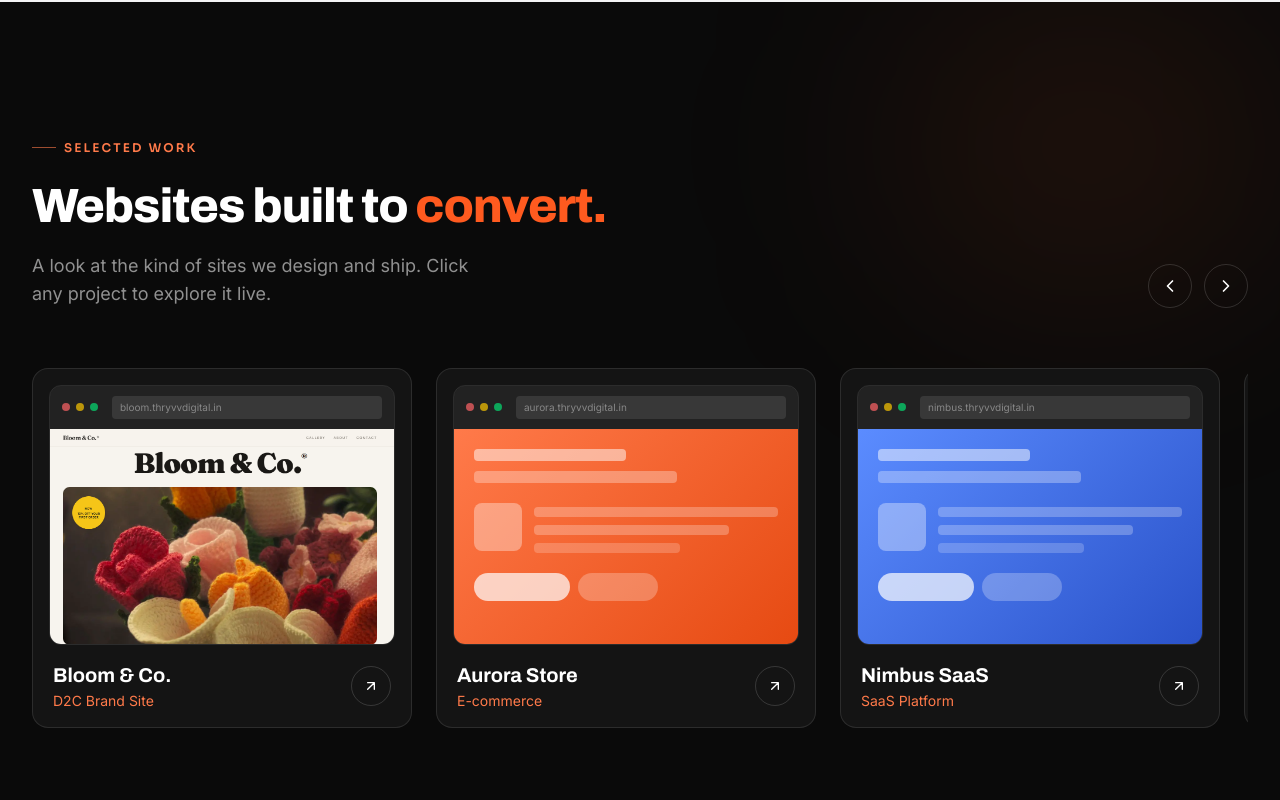
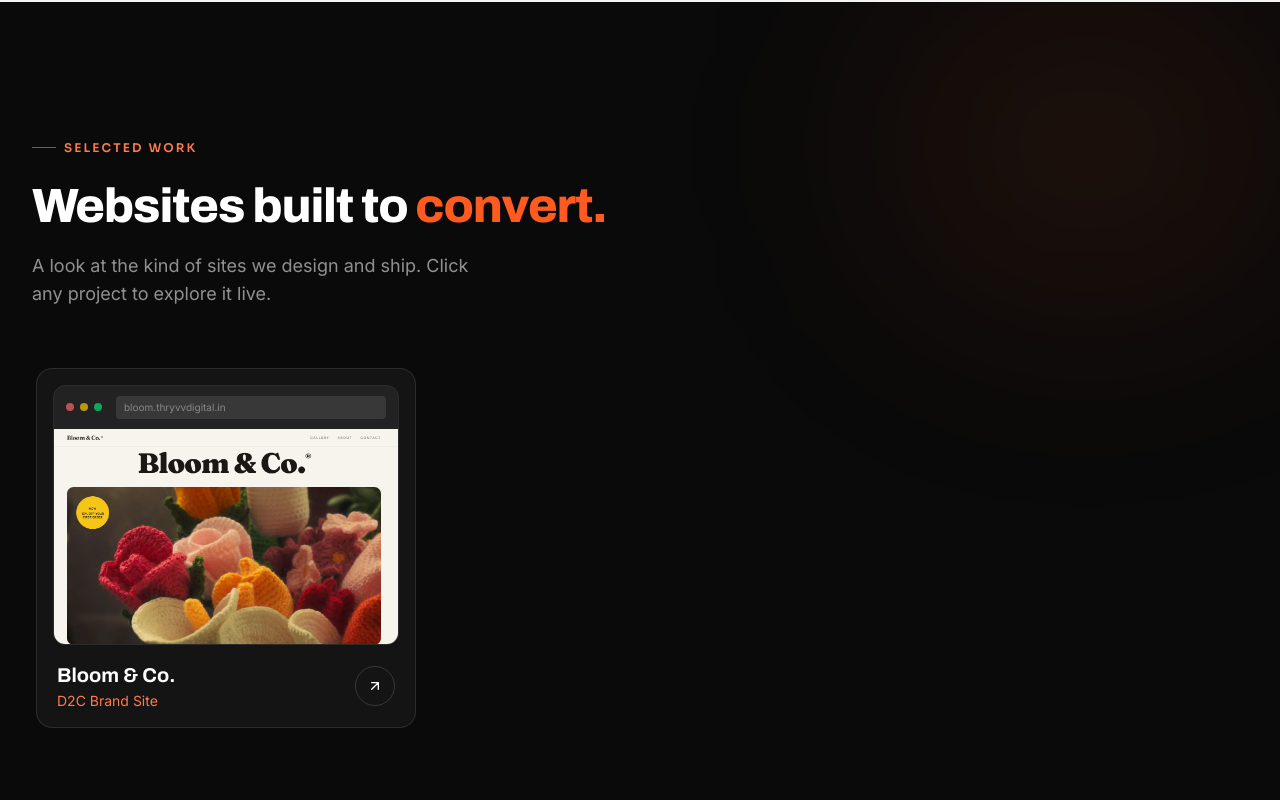
Before and after one commit to Dheeraj2k4/Thryvv_Website, a Next.js app: page / in a window 1280 px wide. Shown: the part 1120-1920 px from the top of the page. Built offline with nearby package versions, Linux system fonts and the light colour scheme; no server answers.

Commit message:
Show only Bloom & Co. project; hide carousel arrows when single item

```diff
--- a/components/sections/Work.tsx
+++ b/components/sections/Work.tsx
@@ -26,38 +26,6 @@ const projects: Project[] = [
     from: "#ff5c8a",
     to: "#c2185b",
     image: "/images/bloom-preview.png",
-  },
-  {
-    name: "Aurora Store",
-    tag: "E-commerce",
-    href: "https://aurora.thryvvdigital.in",
-    domain: "aurora.thryvvdigital.in",
-    from: "#ff7a4a",
-    to: "#e64a12",
-  },
-  {
-    name: "Nimbus SaaS",
-    tag: "SaaS Platform",
-    href: "https://nimbus.thryvvdigital.in",
-    domain: "nimbus.thryvvdigital.in",
-    from: "#5b8cff",
-    to: "#2a52c9",
-  },
-  {
-    name: "Vertex Studio",
-    tag: "Agency / Portfolio",
-    href: "https://vertex.thryvvdigital.in",
-    domain: "vertex.thryvvdigital.in",
-    from: "#7c5cff",
-    to: "#4c2fb0",
-  },
-  {
-    name: "Pulse Fitness",
-    tag: "Landing Page",
-    href: "https://pulse.thryvvdigital.in",
-    domain: "pulse.thryvvdigital.in",
-    from: "#10b981",
-    to: "#047857",
   },
 ];
 
@@ -151,6 +119,7 @@ export function Work() {
             </motion.p>
           </div>
 
+          {projects.length > 1 && (
             <motion.div variants={fadeUp} className="hidden gap-3 sm:flex">
               <button
                 type="button"
@@ -173,6 +142,7 @@ export function Work() {
                 </svg>
               </button>
             </motion.div>
+          )}
         </motion.div>
 
         <motion.div
```
Lines whose indentation alone changed are shown as unchanged.
